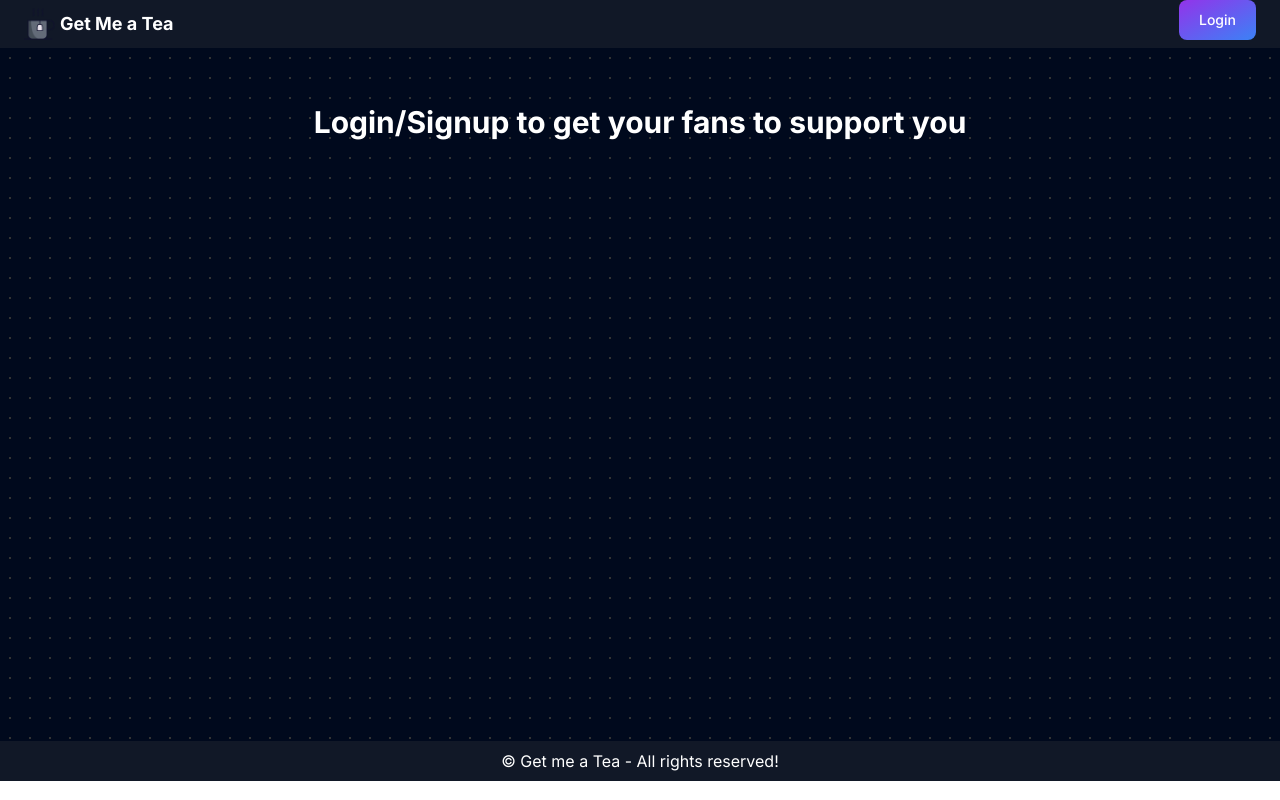
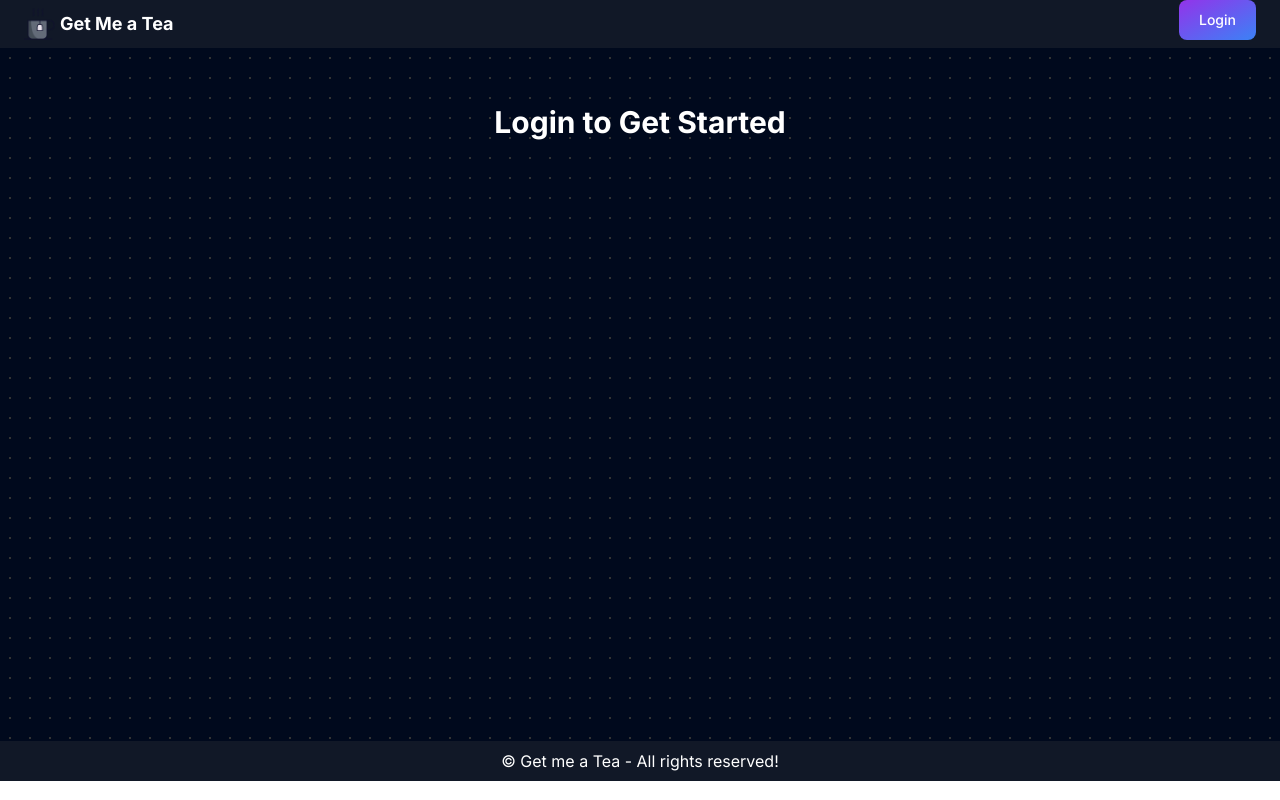
Before and after one commit to heydawood/get-me-a-tea, a Next.js app: page /login in a window 1280 px wide. Built offline with nearby package versions, Linux system fonts and the light colour scheme.

Commit message:
commit-6 login page fix

```diff
--- a/app/login/page.js
+++ b/app/login/page.js
@@ -4,7 +4,7 @@ const Login = () => {
   return (
     <div className='text-white py-14 container mx-auto'>
       <h1 className='font-bold text-center text-3xl'>
-        Login/Signup to get your fans to support you
+      Login to Get Started
       </h1>
     </div>
   )
--- a/components/Navbar.js
+++ b/components/Navbar.js
@@ -15,7 +15,7 @@ const Navbar = () => {
         <li>Contact</li>
       </ul> */}
 
-      <div>
+      <div className='flex items-center justify-center'>
         <Link href={"/login"}>
         <button type='button' className='"text-white bg-gradient-to-br from-purple-600 to-blue-500 hover:bg-gradient-to-bl focus:ring-2 focus:outline-none focus:ring-blue-300 dark:focus:ring-blue-800 font-medium rounded-lg text-sm px-5 py-2.5 text-center me-2 mb-2'>
           Login
```
